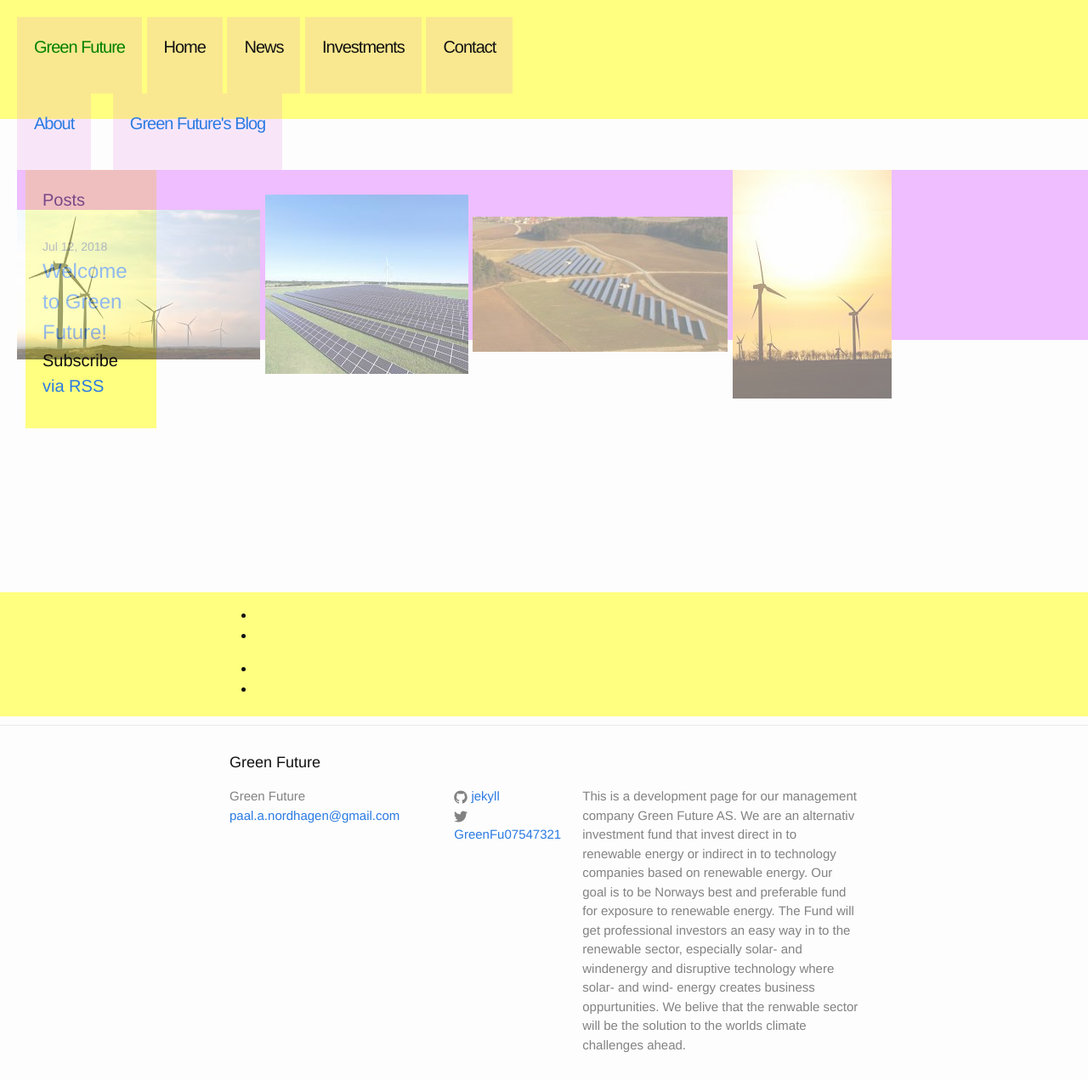
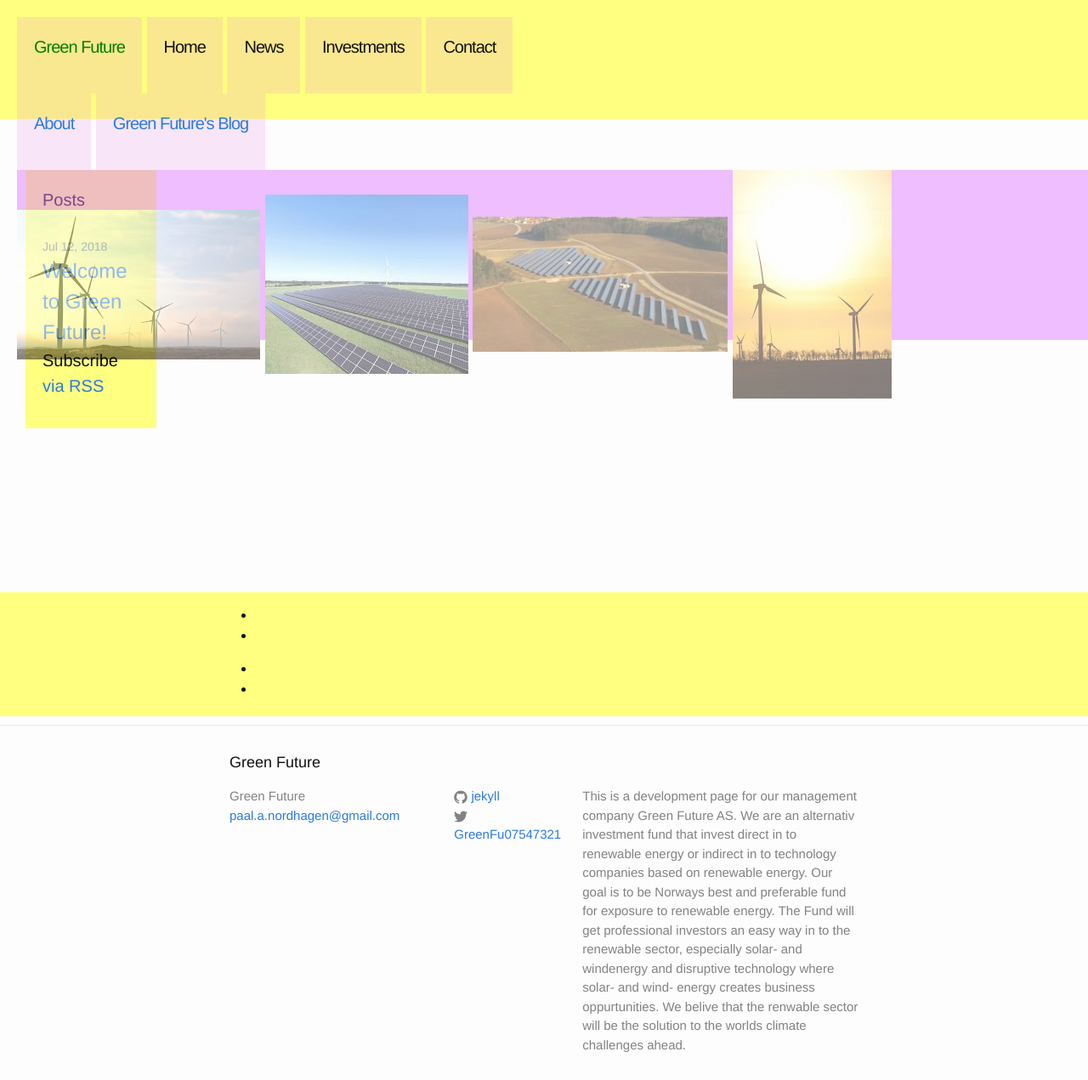
Before and after one commit to Paal-August/Paal-August.github.io, a Jekyll site: the page built from index.html, in a window 1280 px wide and 1271 px high. Shown: the whole window at 85% size. Built offline with Jekyll 4.4.1, drawn with Linux system fonts in a browser that asks for light colours.

Commit message:
Update _layout.scss

```diff
--- a/_sass/_layout.scss
+++ b/_sass/_layout.scss
@@ -137,11 +137,11 @@
         padding:20px;
         background-color:#dd72DF2A;
         display:inline-block;
-        line-height: $base-line-height;
+       /* line-height: $base-line-height;
         // Gaps between nav items, but not on the last one
         &:not(:last-child) {
             margin-right: 20px;
-        }
+        }*/
     }
 
     @include media-query($on-palm) {
```
